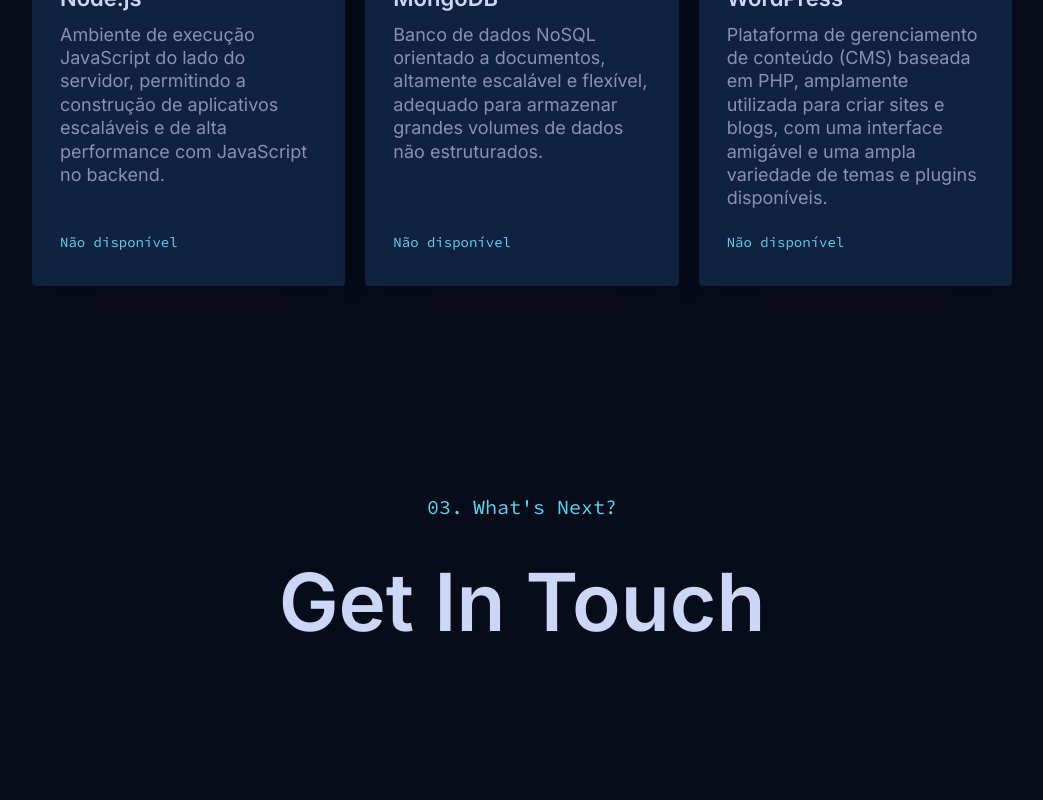
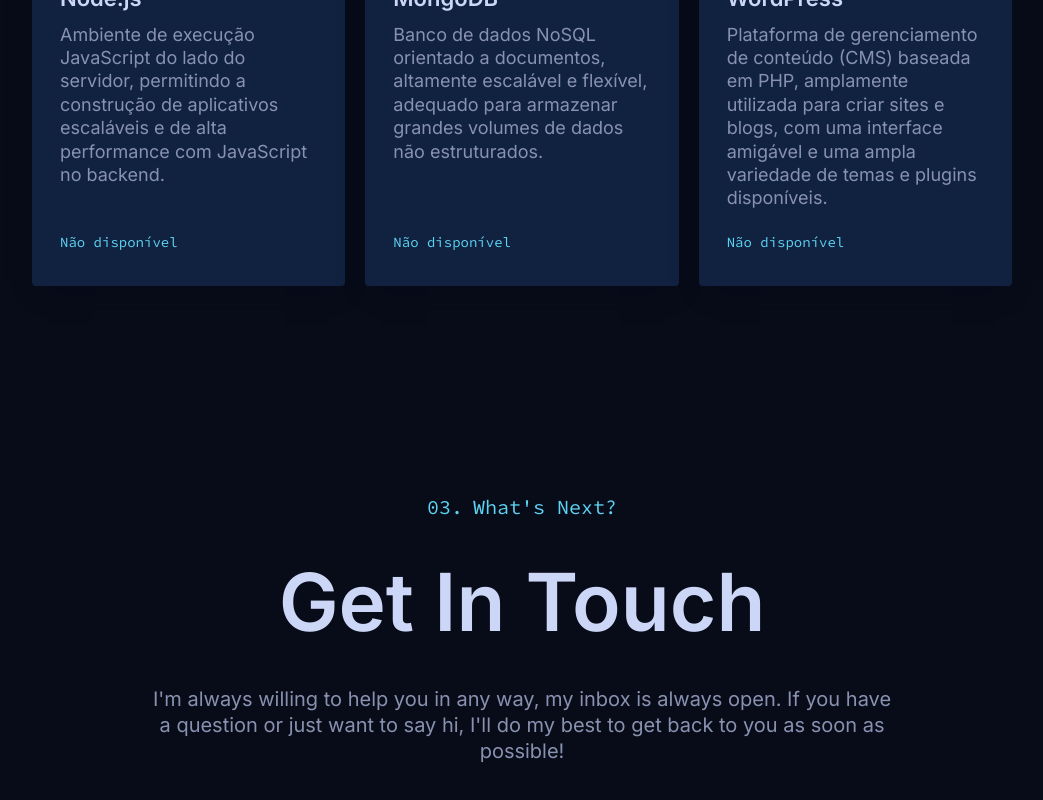
Before and after one commit to JvFern4ndes/MyPersonalWebsite, a React (Vite) app in the folder fe/: page / in a window 1280 px wide. Shown: the part 2483-3283 px from the top of the page, without its empty margins (118-1161 px from the left). Built offline with nearby package versions, Linux system fonts and the light colour scheme.

Commit message:
feat: create contact page text

```diff
--- a/fe/src/Pages/Contact/index.jsx
+++ b/fe/src/Pages/Contact/index.jsx
@@ -1,10 +1,16 @@
-import { Container, NumberedTitle, Title } from './styles';
+/* eslint-disable max-len */
+import {
+  Container, NumberedTitle, Text, Title,
+} from './styles';
 
 export default function Contact() {
   return (
     <Container>
       <NumberedTitle>What&apos;s Next?</NumberedTitle>
       <Title>Get In Touch</Title>
+      <Text>
+        I&apos;m always willing to help you in any way, my inbox is always open. If you have a question or just want to say hi, I&apos;ll do my best to get back to you as soon as possible!
+      </Text>
     </Container>
   );
 }
--- a/fe/src/Pages/Contact/styles.jsx
+++ b/fe/src/Pages/Contact/styles.jsx
@@ -1,7 +1,7 @@
 import styled from 'styled-components';
 
 export const Container = styled.section`
-  max-width: 600px;
+  max-width: 750px;
   margin: 0px auto 100px;
   text-align: center;
   padding: 100px 0px;
@@ -44,3 +44,11 @@ export const Title = styled.h2`
   line-height: 1.1;
   display: block;
 `;
+
+export const Text = styled.p`
+  margin: 0px;
+  display: block;
+  color: ${({ theme }) => theme.secondaryColor};
+  margin-block-start: 2em;
+  margin-block-end: 1em;
+`;
```
